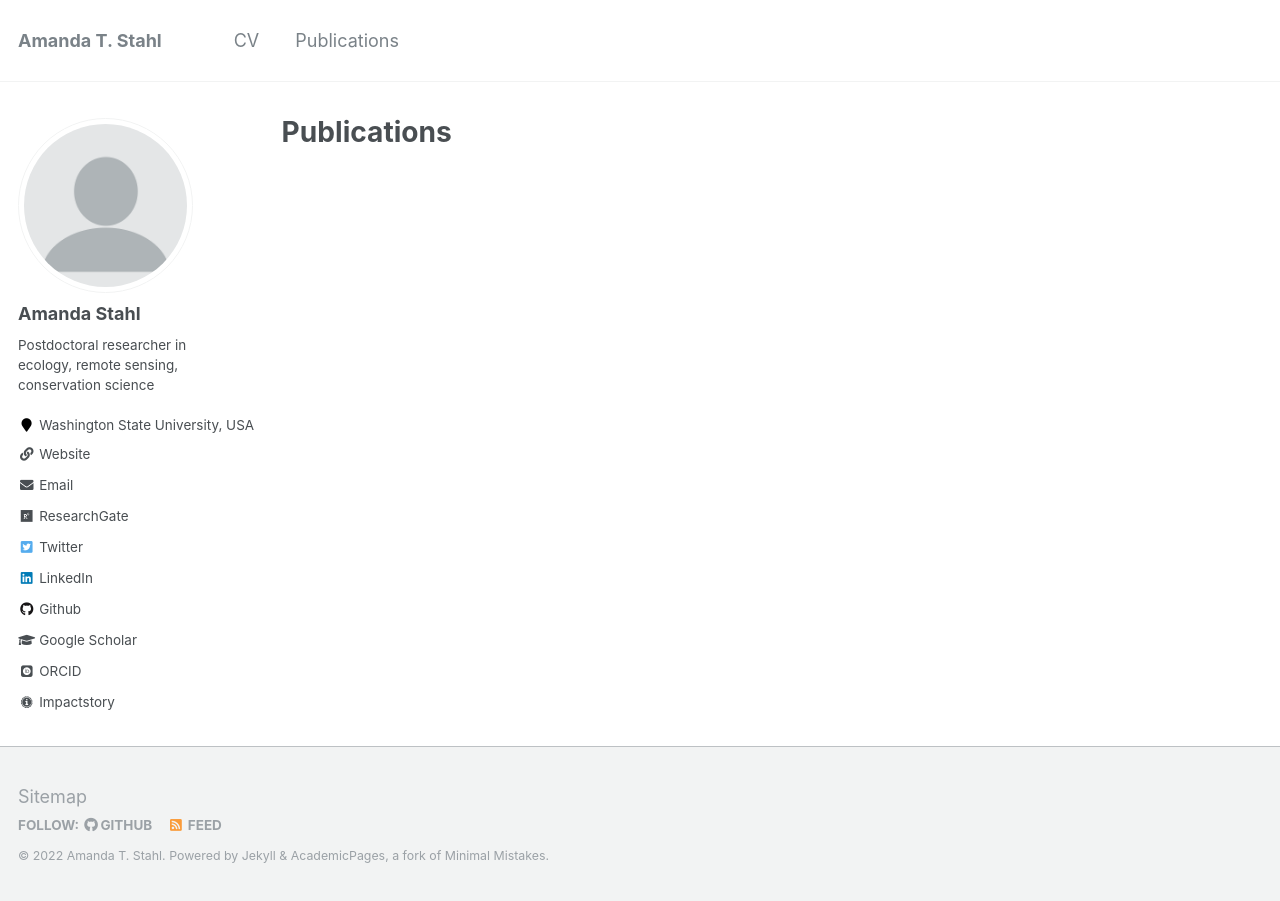
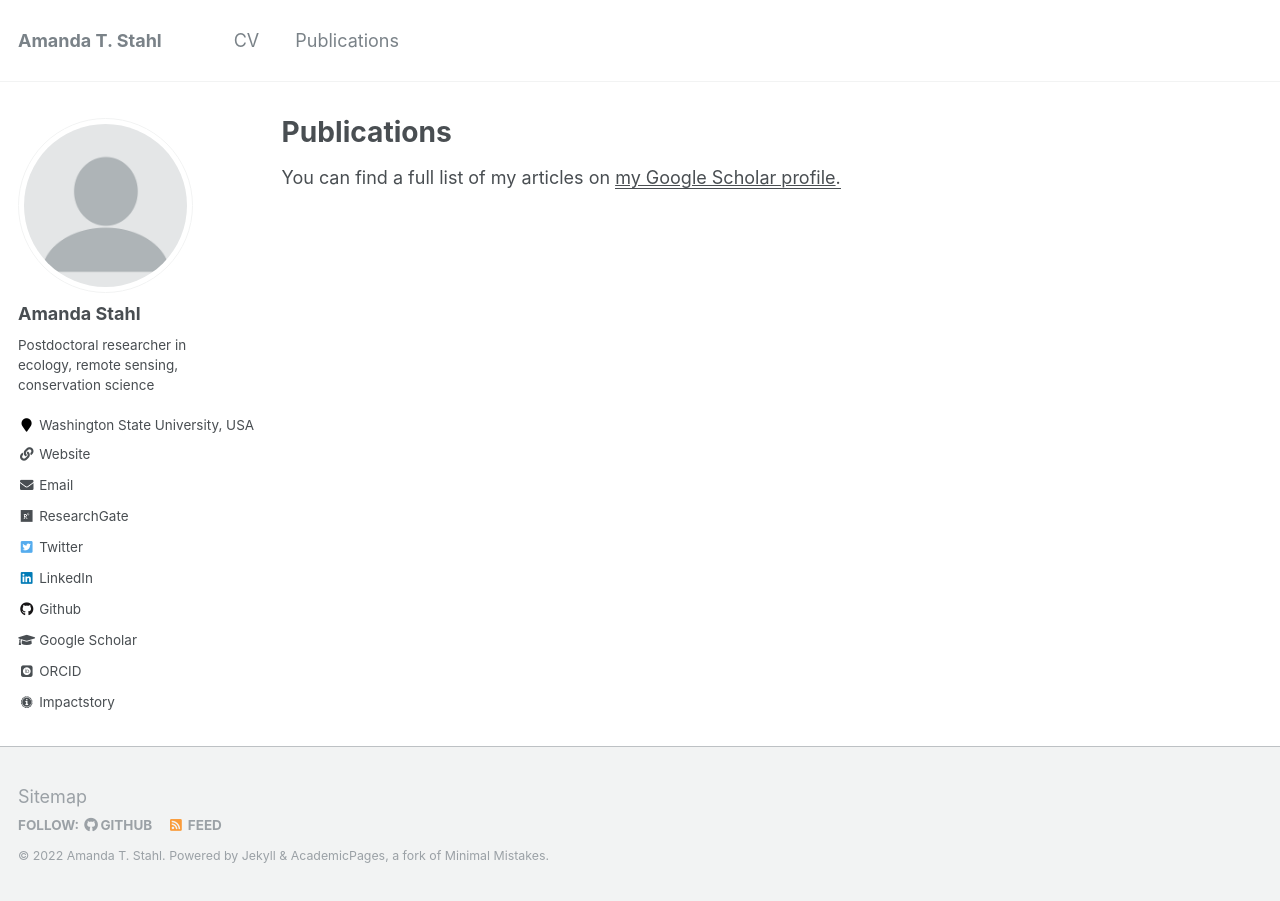
Before and after one commit to ATStahl/ATSpages, a Jekyll site: the page built from _pages/publications.md, in a window 1280 px wide. Built offline with Jekyll 4.4.1, drawn with Linux system fonts in a browser that asks for light colours; some web fonts are replaced.

Commit message:
Update publications.md

```diff
--- a/_pages/publications.md
+++ b/_pages/publications.md
@@ -5,12 +5,11 @@ permalink: /publications/
 author_profile: true
 ---
 
-{% if author.googlescholar %}
-  You can find a full list of my articles on <u><a href="https://scholar.google.com/citations?user=8qB-798AAAAJ&hl=en">my Google Scholar profile</a>.</u>
-{% endif %}
+You can find a full list of my articles on <u><a href="https://scholar.google.com/citations?user=8qB-798AAAAJ&hl=en">my Google Scholar profile</a>.</u>
+
 
 {% include base_path %}
 
-{% for post in site.publications reversed %}
+{% for post in /_publications reversed %}
   {% include archive-single.html %}
 {% endfor %}
```
